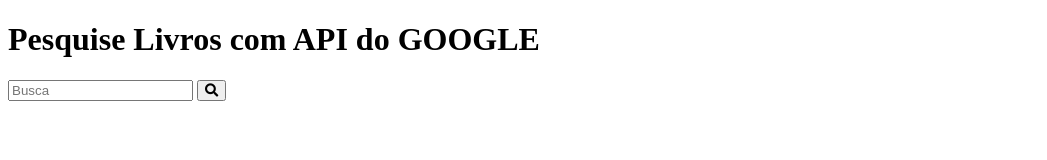
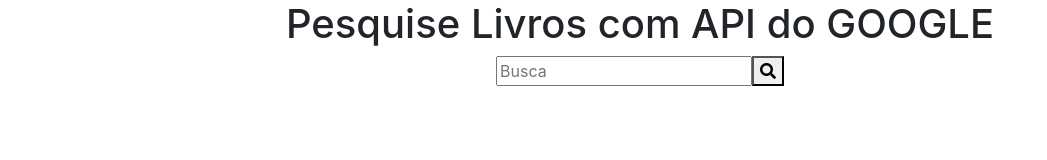
Before and after one commit to arthur-arend/PesquisaAPIBooks, a plain HTML site: page Index.html in a window 1280 px wide. Shown: the whole page, without its empty margins (0-1047 px from the left). Drawn offline with nearby package versions, Linux system fonts and the light colour scheme.

Commit message:
Finalizando Html

```diff
--- a/Index.html
+++ b/Index.html
@@ -5,14 +5,21 @@
     <meta name="viewport" content="width=device-width, initial-scale=1.0">
     <link rel="stylesheet" href="https://use.fontawesome.com/releases/v5.6.3/css/all.css" integrity="sha384-UHRtZLI+pbxtHCWp1t77Bi1L4ZtiqrqD80Kn4Z8NTSRyMA2Fd33n5dQ8lWUE00s/" crossorigin="anonymous">
     <link href="https://fonts.googleapis.com/css?family=Varela+Round" rel="stylesheet">
+    <link rel="stylesheet" href="https://stackpath.bootstrapcdn.com/bootstrap/4.3.1/css/bootstrap.min.css" integrity="sha384-ggOyR0iXCbMQv3Xipma34MD+dH/1fQ784/j6cY/iJTQUOhcWr7x9JvoRxT2MZw1T" crossorigin="anonymous">
     <title>Pesquisa com API do Google</title>
 </head>
 <body>
-    <header>
-        <h1>Pesquise Livros com API do GOOGLE</h1>
-        <div class="area-pesquisa">
-              <input aria-label="Digite para Pesquisar" id="barra-pesquisa" type="text" placeholder="Busca">
-              <button aria-label="Pesquisar" id="pesquisa-btn"><i class="fas fa-search"></i></button>
+    <div class="area-pesquisa">
+        <div class="d-flex justify-content-center" id="titulo">
+            <h1>Pesquise Livros com API do GOOGLE</h1>
         </div>
-    </header>
+        <div class="d-flex justify-content-center">
+            <input aria-label="Digite para Pesquisar" id="barra-pesquisa" type="text" placeholder="Busca">
+            <button aria-label="Pesquisar" id="pesquisa-btn"><i class="fas fa-search"></i></button>
+        </div>
+    </div>
+    <div id="resultado" class="d-flex justify-content-center row"></div>
 </body>
+<!---->
+<script src="https://code.jquery.com/jquery-3.3.1.slim.min.js" integrity="sha384-q8i/X+965DzO0rT7abK41JStQIAqVgRVzpbzo5smXKp4YfRvH+8abtTE1Pi6jizo" crossorigin="anonymous"></script>
+<script src="main.min.js"></script>
```
